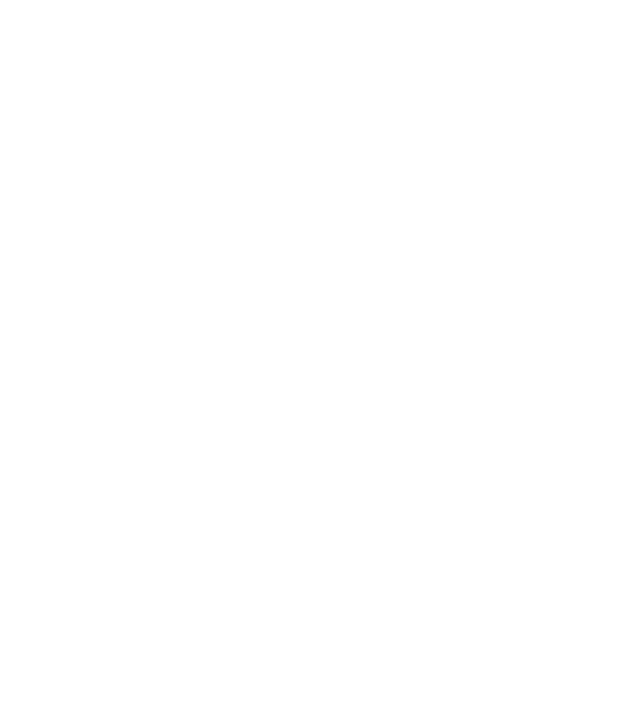
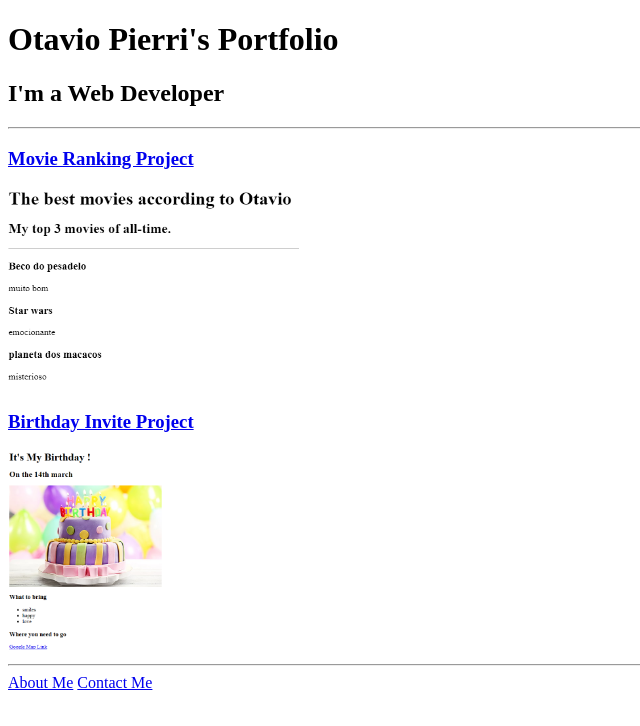
Before and after one commit to Otavio1000/html-Portifolio, a plain HTML site: page index.html in a window 1280 px wide. Shown: the whole page, without its empty margins (0-640 px from the left). Drawn offline with Linux system fonts and the light colour scheme.

Commit message:
Update index.html

```diff
--- a/index.html
+++ b/index.html
@@ -1,15 +1,21 @@
 <!-- TODO 1: Create the HTML Boilerplate -->
-
-<!-- TODO 2: Add Your previous projects' HTML into the public folder -->
-
-<!-- TODO 3: Take screenshots of your project previews and add the images to the images folder -->
-
-<!-- TODO 4: Add titles/subtitles etc. -->
-
-<!-- TODO 5: Add a link to the project pages -->
-
-<!-- TODO 6: Add images to show the project previews
-HINT for TODO 6: You can use the height attribute set to 200 to make the image smaller:
-https://developer.mozilla.org/en-US/docs/Web/HTML/Element/img#attr-height -->
-
-<!-- TODO 7: Add the Contact Me and About Me page links -->
+<!DOCTYPE html>
+<html lang="en">
+<head>
+    <meta charset="UTF-8">
+    <meta name="viewport" content="width=device-width, initial-scale=1.0">
+    <title>Document</title>
+</head>
+<body>
+    <h1>Otavio Pierri's Portfolio</h1>
+    <h2>I'm a Web Developer</h2>
+    <hr/>
+    <h3><a href="./Movie Rancking Project.html">Movie Ranking Project</a></h3>
+  <img src="./Captura de tela 2024-01-11 074336.png" height="200" alt="movie ranking project preview"/>
+  <h3><a href="./Birthday Invite Project.html">Birthday Invite Project</a></h3>
+  <img src="./Captura de tela 2024-01-11 075546.png" height="200" alt="birthday invite project preview"/>
+  <hr />
+  <a href="./about.html">About Me</a>
+  <a href="./contact.html">Contact Me</a>
+</body>
+</html>
```
